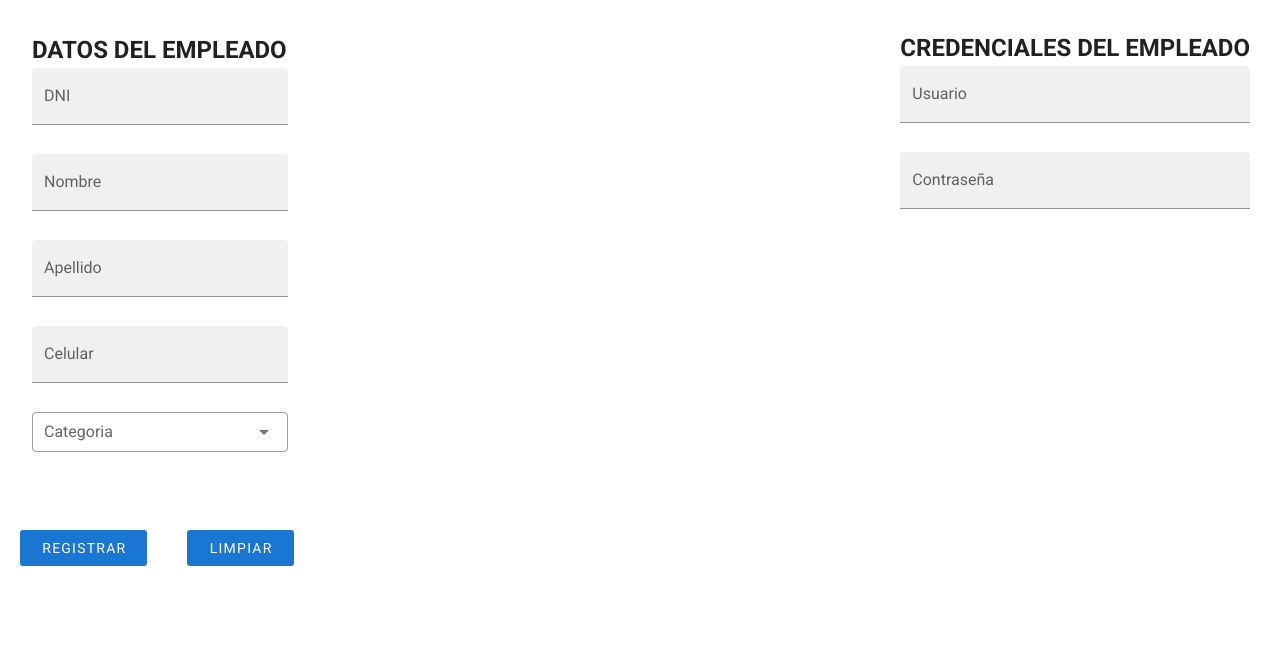
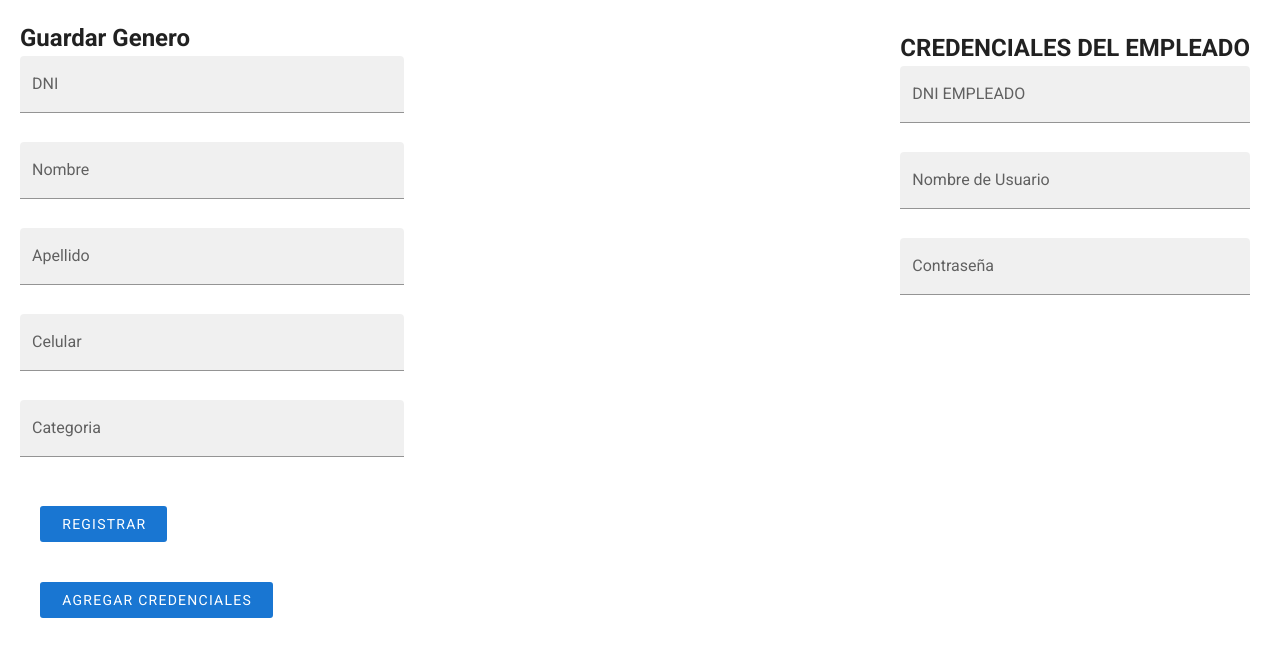
Before and after one commit to DevsJuniors/kallpaweb-front, a Vue app: page /menu/registrarEmpleado in a window 1280 px wide. Shown: the top 656 px of the page. Built offline with nearby package versions, Linux system fonts and the light colour scheme.

Commit message:
metodo post para registrar empleado

```diff
--- a/src/components/RegistrarEmpleado/RegistrarEmpleado.js
+++ b/src/components/RegistrarEmpleado/RegistrarEmpleado.js
@@ -0,0 +1,41 @@
+export default {
+  name: "Genero",
+  data() {
+    return {
+      frmEmpleado: {
+        DNI_Em: "",
+        Nombre_Em: "",
+        Apellido_Em: "",
+        Celular_Em: "",
+        IDCategoria: "",
+      },
+      frmCredenciales: {
+        DNI_Em: "",
+        nombreusuario: "",
+        contraseña: "",
+      },
+      message: "",
+    };
+  },
+  methods: {
+    createEmpleado() {
+      this.axios
+        .post("http://localhost:3000/empleado", this.frmEmpleado)
+        .then((res) => {
+          console.log(res);
+        })
+        .catch((e) => e);
+    },
+    createCredenciales() {
+      this.axios
+        .post(
+          "http://localhost:3000/credenciales-empleado",
+          this.frmCredenciales
+        )
+        .then((res) => {
+          console.log(res);
+        })
+        .catch((e) => e);
+    },
+  },
+};
--- a/src/components/RegistrarEmpleado/RegistrarEmpleado.vue
+++ b/src/components/RegistrarEmpleado/RegistrarEmpleado.vue
@@ -1,52 +1,65 @@
 <template>
   <div>
-    <v-col cols="12" sm="6" md="3">
+    <form name="registrarEmpleado" @submit.prevent="createEmpleado">
       <div class="empleado">
-        <h2>DATOS DEL EMPLEADO</h2>
+        <h2>Guardar Genero</h2>
         <v-text-field
           label="DNI"
-          placeholder="Ingresar documento"
-          filled></v-text-field>
+          placeholder="Ingresa el IDGenero"
+          filled
+          v-model="frmEmpleado.DNI_Em"></v-text-field>
         <v-text-field
           label="Nombre"
-          placeholder="Ingresar nombre"
-          filled></v-text-field>
+          placeholder="Ingresa Nombre"
+          filled
+          v-model="frmEmpleado.Nombre_Em"></v-text-field>
         <v-text-field
           label="Apellido"
-          placeholder="Ingresar apellido"
-          filled></v-text-field>
+          placeholder="Ingresa Apellido"
+          filled
+          v-model="frmEmpleado.Apellido_Em"></v-text-field>
         <v-text-field
           label="Celular"
-          placeholder="Ingresar numero de celular"
-          filled></v-text-field>
-        <v-combobox
-          v-model="categoria"
-          :items="items"
+          placeholder="Ingresa su numero de celular"
+          filled
+          v-model="frmEmpleado.Celular_Em"></v-text-field>
+        <v-text-field
           label="Categoria"
-          multiple
-          outlined
-          dense></v-combobox>
-      </div>
-    </v-col>
-    <div class="credenciales">
-      <h2>CREDENCIALES DEL EMPLEADO</h2>
-      <v-text-field
-        label="Usuario"
-        placeholder="Ingresar nombre de usuario"
-        filled></v-text-field>
-      <v-text-field
-        label="Contraseña"
-        placeholder="Ingresar una contraseña segura"
-        filled></v-text-field>
-    </div>
+          placeholder="Ingresa la categoria"
+          filled
+          v-model="frmEmpleado.IDCategoria"></v-text-field>
         <div>
           <v-btn type="submit" class="button-1" depressed color="primary">
             REGISTRAR
           </v-btn>
+          <form
+            name="credencialesEmpleado"
+            @submit.prevent="createCredenciales">
+            <div class="credenciales">
+              <h2>CREDENCIALES DEL EMPLEADO</h2>
+              <v-text-field
+                label="DNI EMPLEADO"
+                placeholder="Ingresa el DNI del Empleado"
+                filled
+                v-model="frmCredenciales.DNI_Em"></v-text-field>
+              <v-text-field
+                label="Nombre de Usuario"
+                placeholder="Ingresa un nombre de usuario"
+                filled
+                v-model="frmCredenciales.nombreusuario"></v-text-field>
+              <v-text-field
+                label="Contraseña"
+                placeholder="Ingresa una contraseña"
+                filled
+                v-model="frmCredenciales.contraseña"></v-text-field>
+            </div>
             <v-btn type="submit" class="button-1" depressed color="primary">
-        LIMPIAR
+              AGREGAR CREDENCIALES
             </v-btn>
+          </form>
         </div>
+      </div>
+    </form>
   </div>
 </template>
 <style>
@@ -58,6 +71,7 @@
 }
 .empleado {
   margin: 20px;
+  max-width: 30%;
 }
 .button-1 {
   background: #033076;
```
Lines whose indentation alone changed are shown as unchanged.
